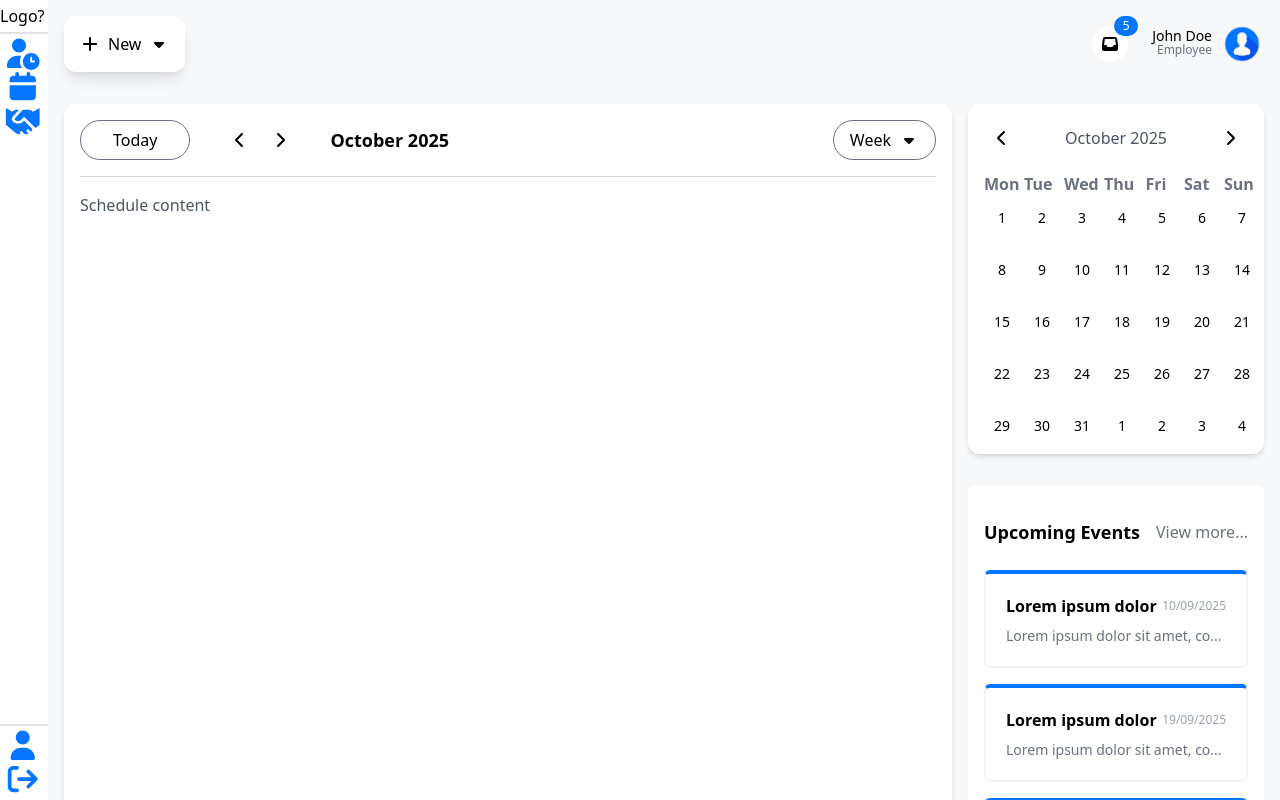
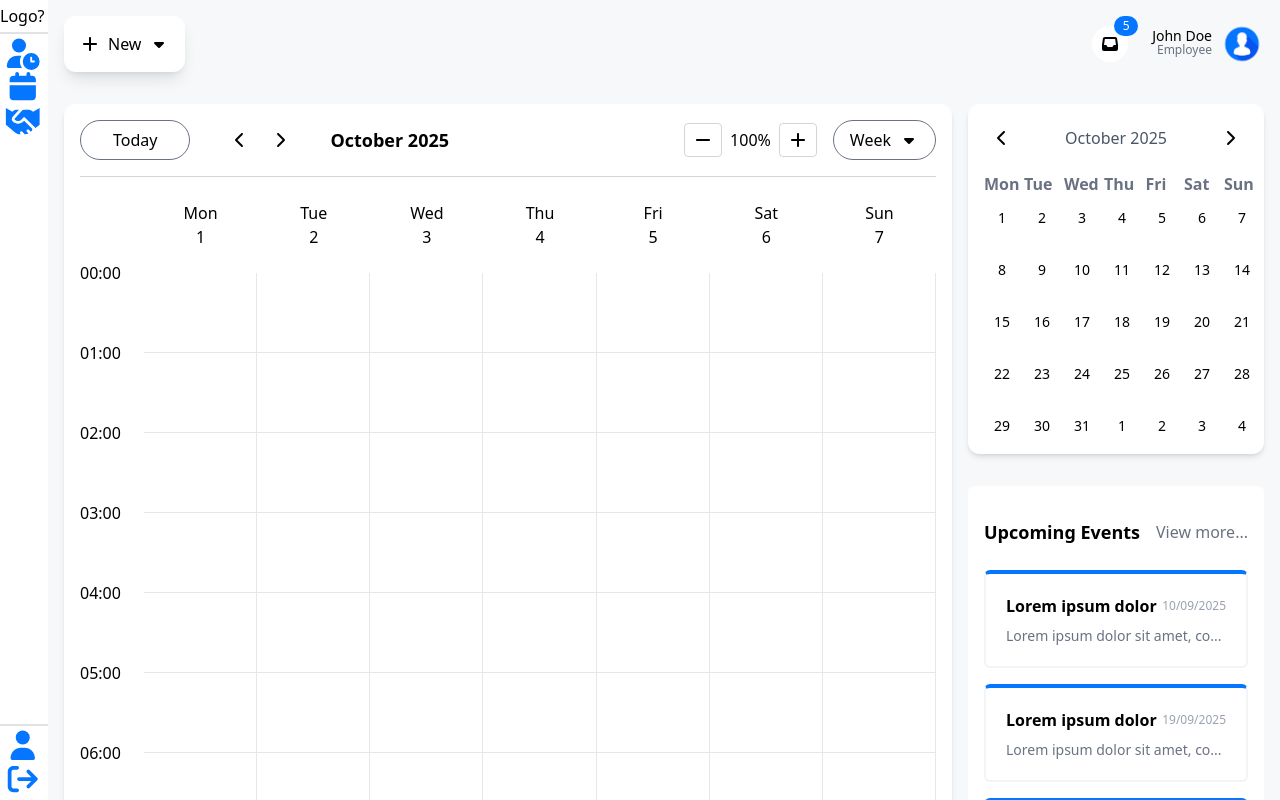
Before and after one commit to Rein-Schregardus/CalendarApp2526, a React (Vite) app in the folder app/: page / in a window 1280 px wide. Built offline with nearby package versions, Linux system fonts and the light colour scheme.

Commit message:
ui/schedule component first ver

```diff
--- a/app/src/components/Schedule.tsx
+++ b/app/src/components/Schedule.tsx
@@ -1,26 +1,60 @@
 import { FontAwesomeIcon } from "@fortawesome/react-fontawesome";
-import { faChevronLeft, faChevronRight } from "@fortawesome/free-solid-svg-icons";
+import { faChevronLeft, faChevronRight, faPlus, faMinus } from "@fortawesome/free-solid-svg-icons";
 
 import DropdownButton from "./Dropdown/DropdownButton";
 import DropdownItem from "./Dropdown/DropdownItem";
-
 import SmallButton from "./SmallButton";
-import { useState } from "react";
+import { useState, useRef } from "react";
 
 const Schedule = () => {
-  const [viewType, setViewType] = useState("Week")
+  const weekdays: string[] = ["Mon", "Tue", "Wed", "Thu", "Fri", "Sat", "Sun"];
+
+  const gridHeight = 80;
+
+  const hours: string[] = [
+    "00:00", "01:00", "02:00", "03:00", "04:00", "05:00",
+    "06:00", "07:00", "08:00", "09:00", "10:00", "11:00",
+    "12:00", "13:00", "14:00", "15:00", "16:00", "17:00",
+    "18:00", "19:00", "20:00", "21:00", "22:00", "23:00"
+  ];
+
+  const [viewType, setViewType] = useState("Week");
+  const [gridZoom, setGridZoom] = useState(100);
+
+  const appointments = [
+    { id: 1, title: "Team Meeting", color: "#f94449", dayIndex: 2, start: "07:00", end: "10:30" },
+    { id: 1, title: "Presentation", color: "#72bf6a", dayIndex: 4, start: "09:00", end: "11:40" },
+  ];
+
+  // const containerRef = useRef<HTMLDivElement>(null);
+
+  const timeToPixels = (time: string) => {
+    const [h, m] = time.split(":").map(Number);
+    return (h + m / 60) * gridHeight / 100 * gridZoom;
+  };
+
+  const increaseGridZoom = () => {
+    if (gridZoom < 150) {
+      setGridZoom(gridZoom + 10)
+    }
+  }
+
+  const decreaseGridZoom = () => {
+    if (gridZoom > 50) {
+      setGridZoom(gridZoom - 10)
+    }
+  }
+
   return (
-    <div className="bg-white rounded-xl w-full h-full p-4 shadow-md">
+    <div className="bg-white rounded-xl p-4 shadow-md h-full flex flex-col">
       {/* Header */}
       <div className="flex items-center justify-between">
         {/* Left section */}
         <div className="flex items-center gap-8">
-          {/* Today button */}
           <button className="flex items-center border border-gray-500 rounded-full h-10 px-8 cursor-pointer hover:bg-secondary transition">
             <span className="text-base">Today</span>
           </button>
 
-          {/* Arrow buttons */}
           <div className="flex items-center justify-center gap-1">
             <SmallButton>
               <FontAwesomeIcon icon={faChevronLeft} />
@@ -30,11 +64,31 @@ const Schedule = () => {
             </SmallButton>
           </div>
 
-          {/* Month title */}
           <h2 className="text-lg font-semibold">October 2025</h2>
         </div>
 
-        {/* View type dropdown */}
+        {/* Right section */}
+        <div className="flex gap-4">
+          {/* Zoom buttons */}
+          <div className="flex gap-2 items-center">
+            <button
+              type="button"
+              onClick={() => decreaseGridZoom()}
+              className="flex items-center justify-center p-2 rounded-sm border-1 border-gray-300 cursor-pointer"
+            >
+              <FontAwesomeIcon icon={faMinus} />
+            </button>
+            <span className="flex items-center justify-center">{gridZoom}%</span>
+            <button
+              type="button"
+              onClick={() => increaseGridZoom()}
+              className="flex items-center justify-center p-2 rounded-sm border-1 border-gray-300 cursor-pointer"
+            >
+              <FontAwesomeIcon icon={faPlus} />
+            </button>
+          </div>
+
+          {/* View Dropdown */}
           <DropdownButton
             label={viewType}
             className="flex items-center justify-between gap-2 border border-gray-500 rounded-full min-w-20 h-10 px-4 cursor-pointer hover:bg-secondary transition"
@@ -44,11 +98,99 @@ const Schedule = () => {
             <DropdownItem onClick={() => setViewType("Month")}>Month</DropdownItem>
           </DropdownButton>
         </div>
+      </div>
 
       <hr className="my-4 text-gray-300" />
 
-      {/* Content */}
-      <div className="text-gray-600">Schedule content</div>
+      {/* Dates & Days */}
+      <div className="flex w-full ">
+        <div
+          className="grid pl-16 w-full border-gray-300"
+          style={{
+            gridTemplateColumns: `repeat(${weekdays.length}, 1fr)`,
+            gridTemplateRows: "64px",
+          }}
+        >
+          {weekdays.map((weekday, i) => (
+            <div key={weekday} className="flex flex-col items-center justify-center">
+              <span>{weekday}</span>
+              <span>{i + 1}</span>
+            </div>
+          ))}
+        </div>
+      </div>
+
+      {/* Schedule content */}
+      <div className="flex w-full flex-1 overflow-hidden">
+        {/* Scrollable container */}
+        <div
+          // ref={containerRef}
+          className="flex relative flex-1 py-4 overflow-y-auto overflow-x-hidden scrollbar-hide"
+        >
+          {/* Hours column */}
+          <div
+            className="grid w-16"
+            style={{
+              gridTemplateColumns: "20px",
+              gridTemplateRows: `repeat(${hours.length}, ${gridHeight / 100 * gridZoom}px)`,
+            }}
+          >
+            {hours.map((hour) => (
+              <div key={hour} className="relative">
+                <span className="absolute -top-3">{hour}</span>
+              </div>
+            ))}
+          </div>
+
+          {/* Main grid */}
+          <div className="relative flex-1">
+            <div
+              className="grid w-full border-gray-300" // 🔧 CHANGED min-w-full → w-full
+              style={{
+                gridTemplateColumns: `repeat(${weekdays.length}, 1fr)`, // 🔧 CHANGED minmax(150px, 1fr) → 1fr
+                gridTemplateRows: `repeat(${hours.length}, ${gridHeight / 100 * gridZoom}px)`,
+              }}
+            >
+              {hours.map((hour, rowIndex) =>
+                weekdays.map((day) => (
+                  <div
+                    key={`${day}-${hour}`}
+                    className="border-b border-r border-gray-200 text-gray-500"
+                  ></div>
+                ))
+              )}
+            </div>
+
+            {/* Appointment layer */}
+            <div className="absolute top-0 left-0 w-full h-full pointer-events-none">
+              {appointments.map((appt) => {
+                const top = timeToPixels(appt.start);
+                const height = timeToPixels(appt.end) - top;
+                const columnWidth = 100 / weekdays.length;
+                const left = `${appt.dayIndex * columnWidth}%`;
+
+                return (
+                  <div
+                    key={appt.id}
+                    className="absolute flex flex-col text-white text-sm rounded-lg p-2 shadow-md pointer-events-auto cursor-pointer"
+                    style={{
+                      backgroundColor: `${appt.color}`,
+                      top,
+                      height,
+                      left,
+                      width: `calc(${columnWidth}% - 8px)`,
+                      marginLeft: "4px",
+                    }}
+                  >
+                    <span className="font-semibold text-md">{appt.title}</span>
+                    <span className="text-xs">{appt.start} - {appt.end}</span>
+                  </div>
+                );
+              })}
+            </div>
+          </div>
+        </div>
+      </div>
     </div>
   );
 };
--- a/app/src/index.css
+++ b/app/src/index.css
@@ -6,3 +6,14 @@
     --color-background: #f7f8fa;
     --color-accent: #0576FF;
 }
+
+/* Hide scrollbar for Chrome, Safari and Opera */
+.scrollbar-hide::-webkit-scrollbar {
+  display: none;
+}
+
+/* Hide scrollbar for IE, Edge and Firefox */
+.scrollbar-hide {
+  -ms-overflow-style: none;  /* IE and Edge */
+  scrollbar-width: none;  /* Firefox */
+}
```
Lines whose indentation alone changed are shown as unchanged.
